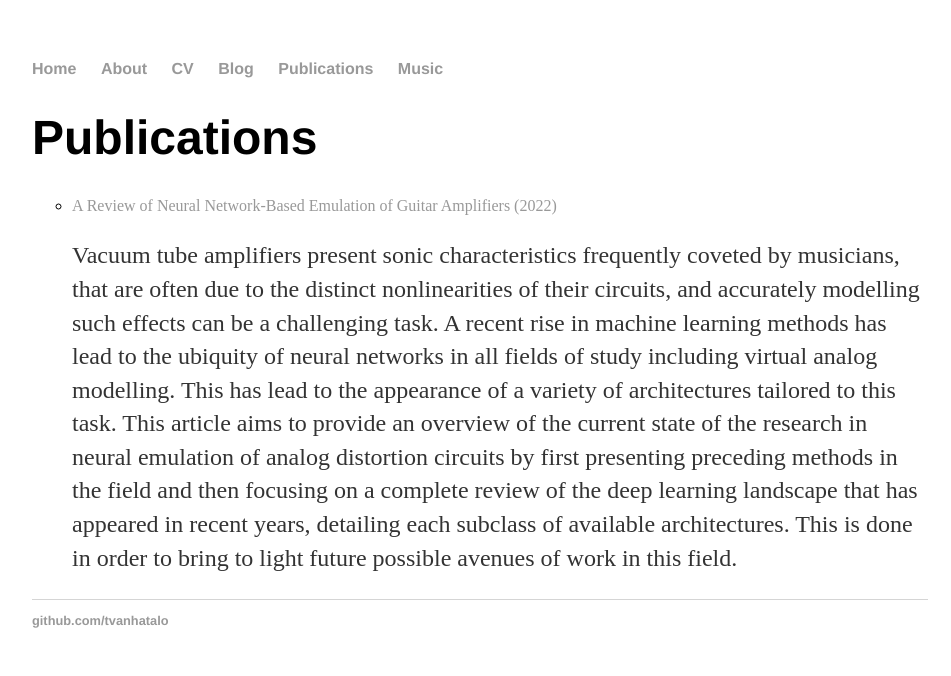
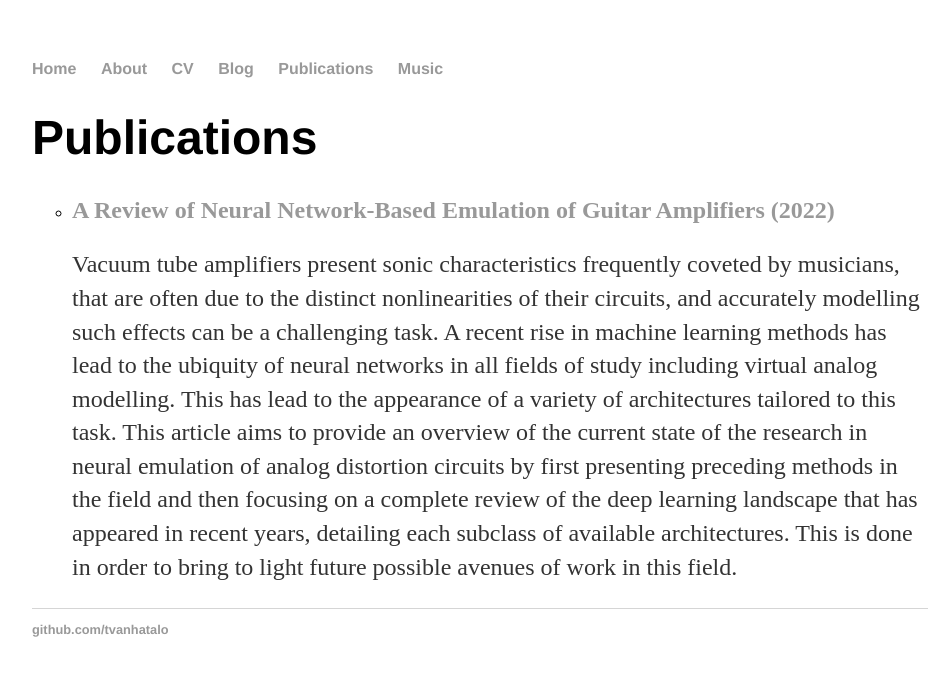
Before and after one commit to tvanhatalo/tvanhatalo.github.io, a Jekyll site: the page built from publications/index.html, in a window 1280 px wide. Shown: the top 676 px of the page, without its empty margins (160-1111 px from the left). Built offline with Jekyll 4.4.1, drawn with Linux system fonts in a browser that asks for light colours.

```diff
--- a/publications/index.html
+++ b/publications/index.html
@@ -6,7 +6,9 @@ title: Publications
 
     <ul style="list-style-type:circle">
         <li>
-            <a href="https://www.mdpi.com/2076-3417/12/12/5894">A Review of Neural Network-Based Emulation of Guitar Amplifiers (2022)</a>
-            <p> Vacuum tube amplifiers present sonic characteristics frequently coveted by musicians, that are often due to the distinct nonlinearities of their circuits, and accurately modelling such effects can be a challenging task. A recent rise in machine learning methods has lead to the ubiquity of neural networks in all fields of study including virtual analog modelling. This has lead to the appearance of a variety of architectures tailored to this task. This article aims to provide an overview of the current state of the research in neural emulation of analog distortion circuits by first presenting preceding methods in the field and then focusing on a complete review of the deep learning landscape that has appeared in recent years, detailing each subclass of available architectures. This is done in order to bring to light future possible avenues of work in this field. </p>
+            <a href="https://www.mdpi.com/2076-3417/12/12/5894">
+                <h2>A Review of Neural Network-Based Emulation of Guitar Amplifiers (2022)</h2>
+                <p> Vacuum tube amplifiers present sonic characteristics frequently coveted by musicians, that are often due to the distinct nonlinearities of their circuits, and accurately modelling such effects can be a challenging task. A recent rise in machine learning methods has lead to the ubiquity of neural networks in all fields of study including virtual analog modelling. This has lead to the appearance of a variety of architectures tailored to this task. This article aims to provide an overview of the current state of the research in neural emulation of analog distortion circuits by first presenting preceding methods in the field and then focusing on a complete review of the deep learning landscape that has appeared in recent years, detailing each subclass of available architectures. This is done in order to bring to light future possible avenues of work in this field. </p>
+                </a>
             </li>
     </ul>
```
